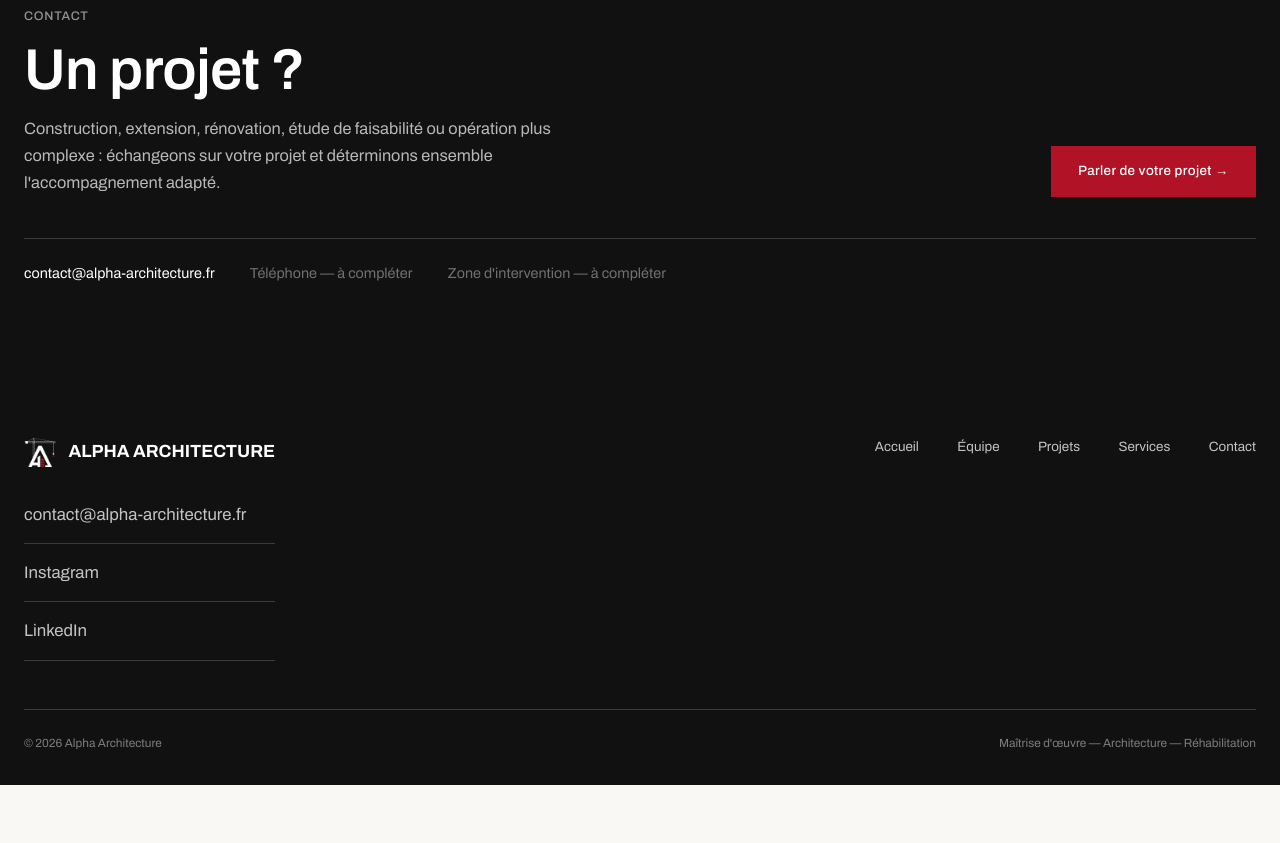
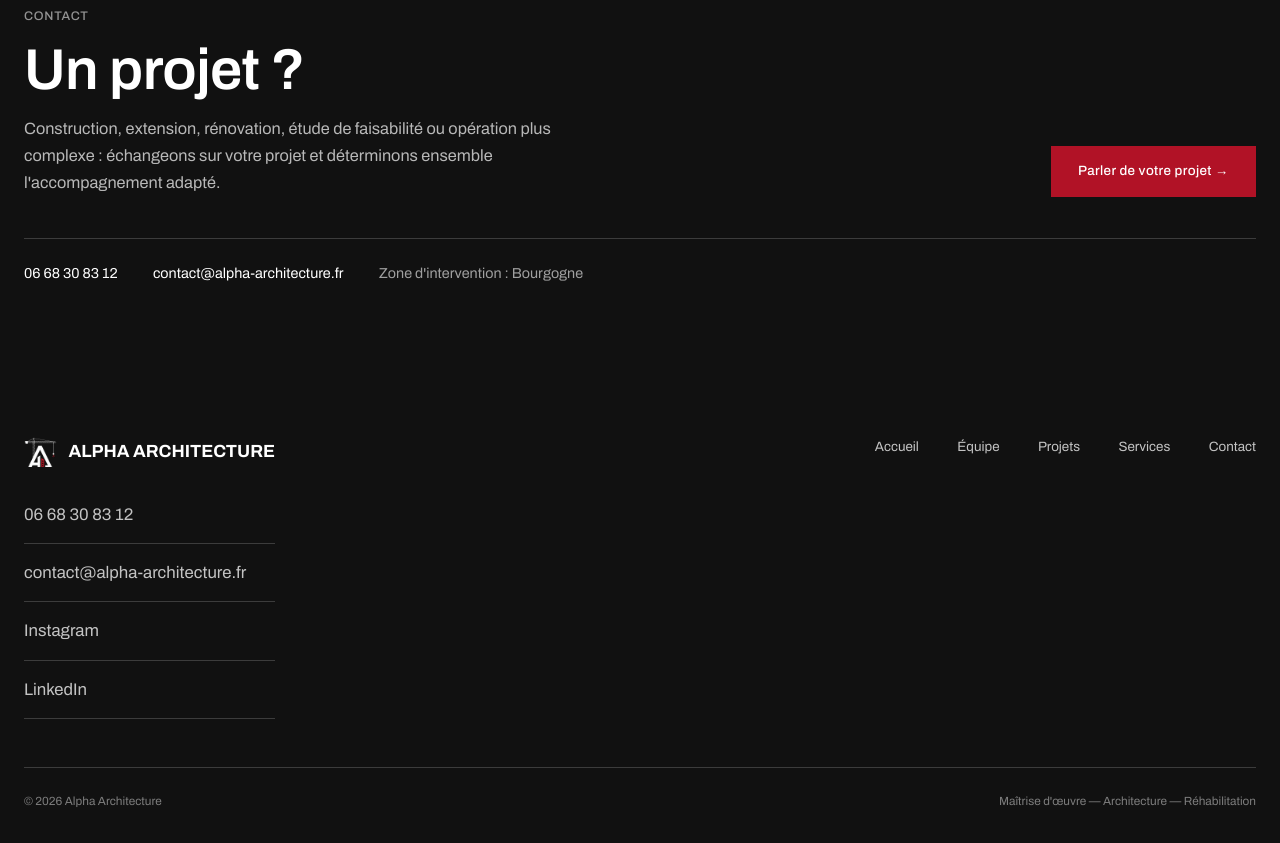
Before and after one commit to alphaarchitecture/alpha-architecture, a plain HTML site: page index.html in a window 1280 px wide. Shown: the part 2905-3748 px from the top of the page. Before the commit the page ends 3690 px from the top, so only its background shows below. Drawn offline with Linux system fonts and the light colour scheme.

Commit message:
Add files via upload

```diff
--- a/index.html
+++ b/index.html
@@ -184,9 +184,9 @@
         <a class="btn" href="contact.html">Parler de votre projet →</a>
       </div>
       <div class="reveal" style="margin-top:2.6rem; padding-top:1.5rem; border-top:1px solid var(--c-line-dark); display:flex; flex-wrap:wrap; gap:2.2rem;">
+        <a href="tel:+33668308312" style="color:#fff; font-size:.9rem;">06 68 30 83 12</a>
         <a href="mailto:contact@alpha-architecture.fr" style="color:#fff; font-size:.9rem;">contact@alpha-architecture.fr</a>
-        <span style="color:rgba(255,255,255,.4); font-size:.9rem;">Téléphone — à compléter</span>
-        <span style="color:rgba(255,255,255,.4); font-size:.9rem;">Zone d'intervention — à compléter</span>
+        <span style="color:rgba(255,255,255,.6); font-size:.9rem;">Zone d'intervention : Bourgogne</span>
       </div>
     </div>
   </section>
@@ -202,7 +202,8 @@
           ALPHA ARCHITECTURE
         </div>
         <ul class="contact-list" style="margin-top:1.2rem;">
-          <li style="border-top:none;"><a href="mailto:contact@alpha-architecture.fr">contact@alpha-architecture.fr</a></li>
+          <li style="border-top:none;"><a href="tel:+33668308312">06 68 30 83 12</a></li>
+          <li><a href="mailto:contact@alpha-architecture.fr">contact@alpha-architecture.fr</a></li>
           <li><a href="https://instagram.com/" target="_blank" rel="noopener">Instagram</a></li>
           <li><a href="https://linkedin.com/" target="_blank" rel="noopener">LinkedIn</a></li>
         </ul>
```
Also changed, not shown: agence.html (+2 -1 lines), contact.html (+4 -1 lines), projets.html (+2 -1 lines), projets/chablis.html (+2 -1 lines), projets/chelles.html (+2 -1 lines), projets/domaine-testut.html (+2 -1 lines), projets/mandelieu.html (+2 -1 lines), projets/sens.html (+2 -1 lines), projets/venoy.html (+2 -1 lines), services.html (+2 -1 lines).
